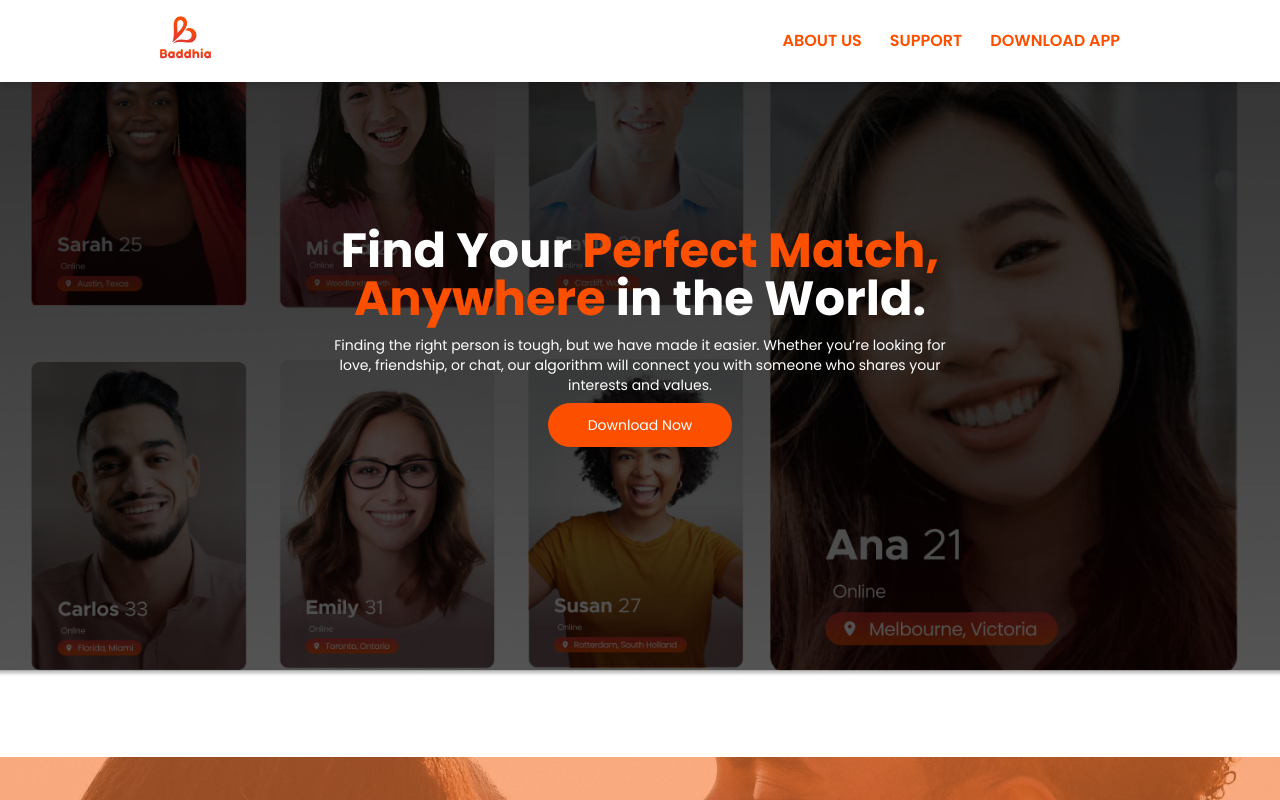
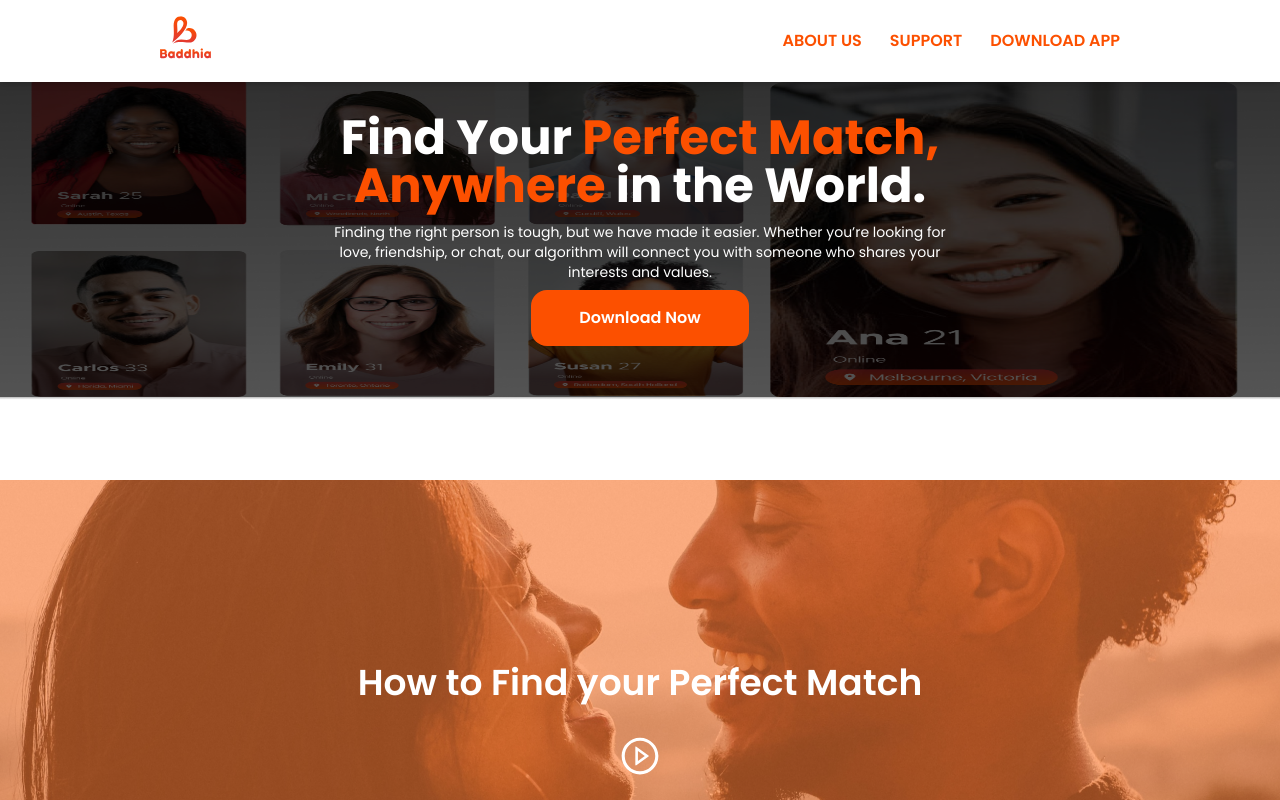
Before and after one commit to Tolutoon/baddhia, a React (Vite) app: page / in a window 1280 px wide. Shown: the top 800 px of the page. Built offline with nearby package versions, Linux system fonts and the light colour scheme.

Commit message:
in progress

```diff
--- a/src/components/Heros.jsx
+++ b/src/components/Heros.jsx
@@ -4,17 +4,24 @@ import hero from "/images/background-image.png";
 function Heros() {
   return (
     <div className='relative'>
-            <img className='w-full' src={hero} alt="" />
-            <div className='absolute top-1/2 left-1/2 transform -translate-x-1/2 -translate-y-1/2 text-center text-white'>
-              <p className='lg:text-5xl font-bold sm:text-2xl text-l mt-5 md:text-3xl w-full mb-0 md:mb-3 m-auto md:font-bold'>Find Your <span className="text-baddhia-orange">Perfect Match,
+      <div className="h-[10vh]"></div>
+            <img className='w-full h-[40vh]' src={hero} alt="" />
+            <div className='absolute top-1/2 min-w-[300px] left-1/2 transform -translate-x-1/2 -translate-y-1/2 text-center text-white'>
+              <p className='lg:text-5xl font-semibold text-3xl text-l mt-5 md:text-3xl w-full mb-2 md:mb-3 m-auto pt-10  md:font-bold'>Find Your <span className="text-baddhia-orange">Perfect Match,
                 Anywhere</span> in the World.
               </p>
               <p className="w-full text-xs md:text-sm mb-2">Finding the right person is tough, but we have made it easier. Whether you’re looking for love, friendship, or chat, our algorithm will connect you with someone who shares your interests and values.</p>
-              <a href="https://play.google.com/store/apps/details?id=com.baddhia.app">
-              <button
-               className='bg-baddhia-orange md:py-3 mb-6 md:px-10 md:text-sm text-xs py-2 px-4 rounded-full'>Download Now
-               </button>
-               </a>
+              <a
+          href="https://play.google.com/store/apps/details?id=com.baddhia.app"
+          target="_blank"
+        >
+          <button
+            type="submit"
+            className="bg-baddhia-orange p-4 xl:px-12 px-6 rounded-[16px] font-semibold xl:text-base text-[10px] text-white transition-all duration-300 hover:scale-105"
+          >
+            Download Now
+          </button>
+        </a>
             </div>
           </div>
   );
```
